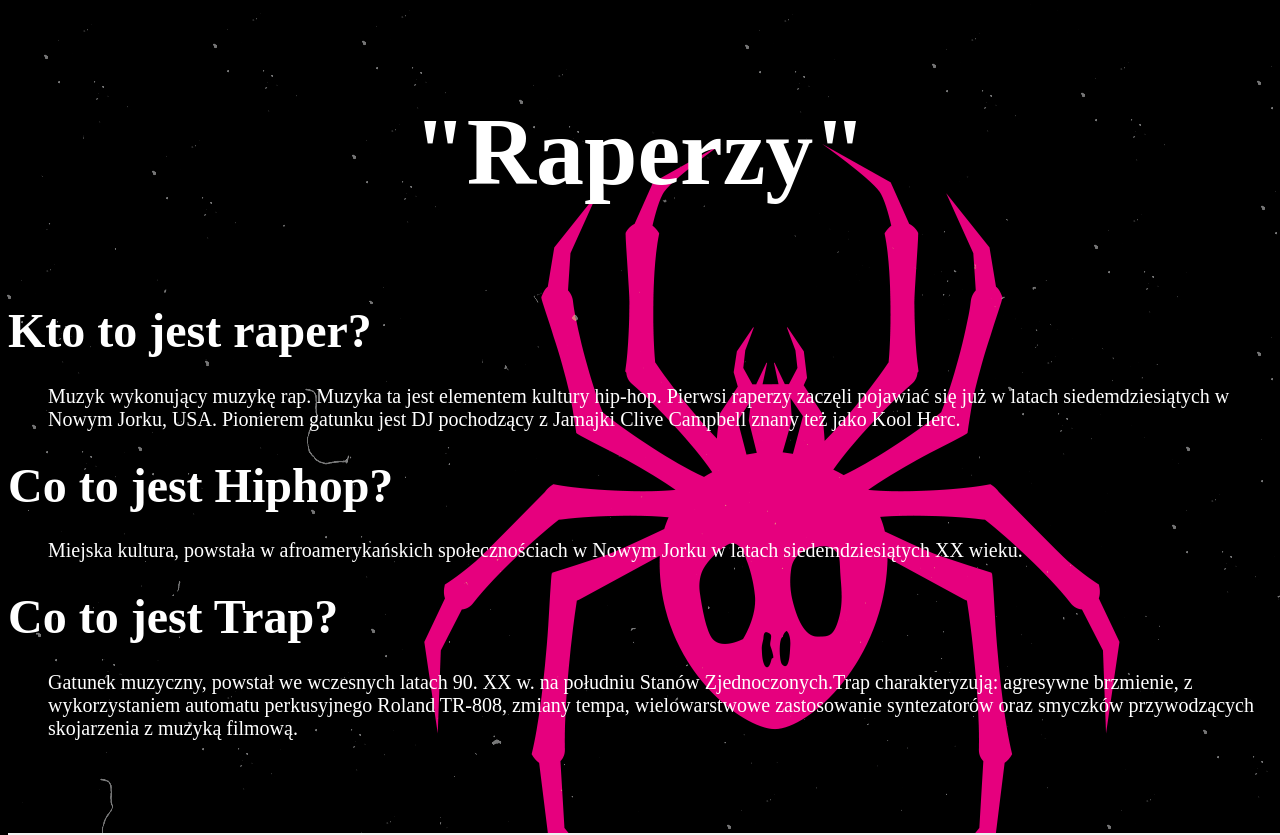
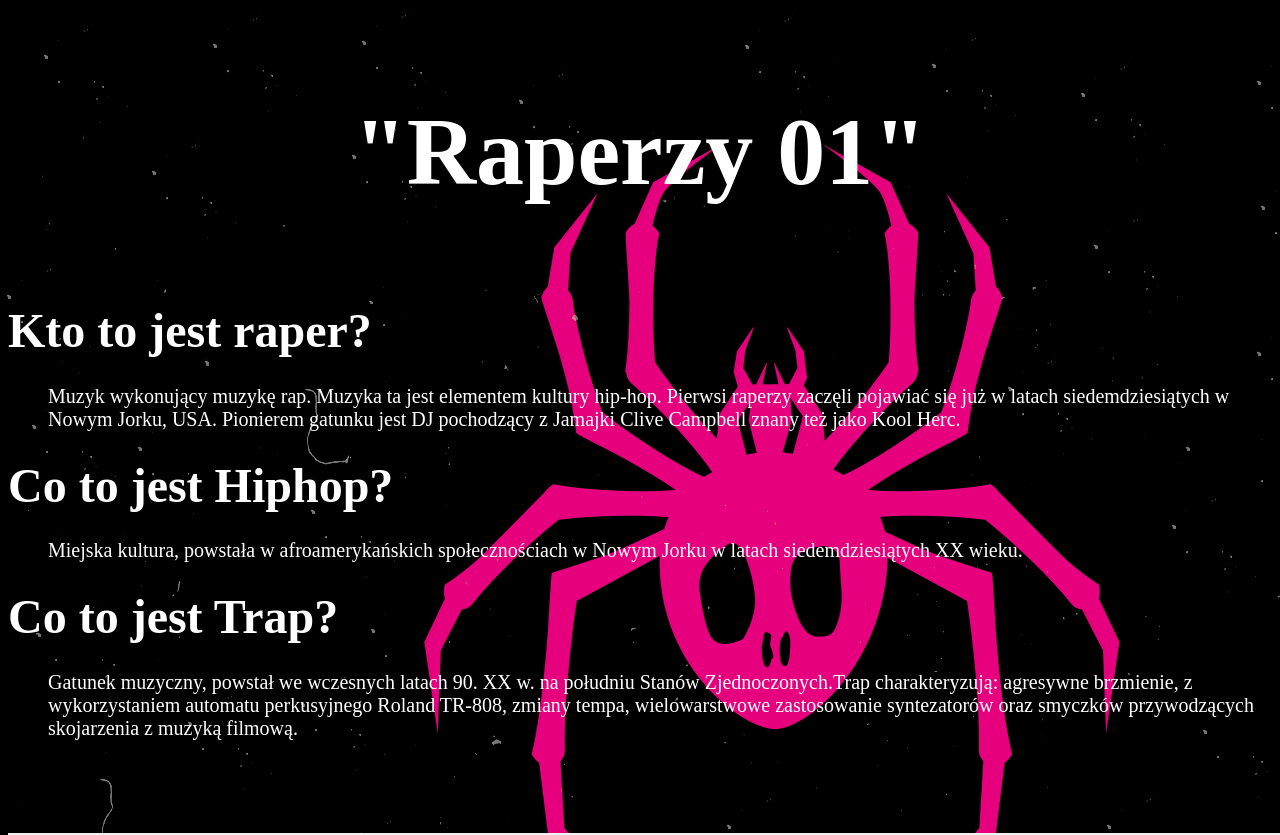
Before and after one commit to Stolariinho/hubercik, a plain HTML site: page index.html in a window 1280 px wide. Shown: the top 835 px of the page. Drawn offline with Linux system fonts and the light colour scheme.

Commit message:
Update index.html

```diff
--- a/index.html
+++ b/index.html
@@ -3,7 +3,7 @@
 <head>
 <meta CHARSET="utf-8">
 <body>
-<font size="30" face="Times New Roman" color="white"><sup> <h1><big><p align="center">"Raperzy"</h1></p></big>  <font size="5" face="Times New Roman" color="white"><sup> <h1><big>Kto to jest raper?</h1></p></big><ul>Muzyk wykonujący muzykę rap. Muzyka ta jest elementem kultury hip-hop. Pierwsi raperzy zaczęli pojawiać się już w latach siedemdziesiątych w Nowym Jorku, USA. Pionierem gatunku jest DJ pochodzący z Jamajki Clive Campbell znany też jako Kool Herc.</ul>
+<font size="30" face="Times New Roman" color="white"><sup> <h1><big><p align="center">"Raperzy 01"</h1></p></big>  <font size="5" face="Times New Roman" color="white"><sup> <h1><big>Kto to jest raper?</h1></p></big><ul>Muzyk wykonujący muzykę rap. Muzyka ta jest elementem kultury hip-hop. Pierwsi raperzy zaczęli pojawiać się już w latach siedemdziesiątych w Nowym Jorku, USA. Pionierem gatunku jest DJ pochodzący z Jamajki Clive Campbell znany też jako Kool Herc.</ul>
 <body background="fota/GUGU4.png">
 <font size="5" face="Times New Roman" color="white"><sup> <h1><big>Co to jest Hiphop?</h1></p></big><ul>Miejska kultura, powstała w afroamerykańskich społecznościach w Nowym Jorku w latach siedemdziesiątych XX wieku.</ul>
 <font size="5" face="Times New Roman" color="white"><sup> <h1><big>Co to jest Trap?</h1></p></big><ul> Gatunek muzyczny, powstał we wczesnych latach 90. XX w. na południu Stanów Zjednoczonych.Trap charakteryzują: agresywne brzmienie, z wykorzystaniem automatu perkusyjnego Roland TR-808, zmiany tempa, wielowarstwowe zastosowanie syntezatorów oraz smyczków przywodzących skojarzenia z muzyką filmową.</ul>
```
